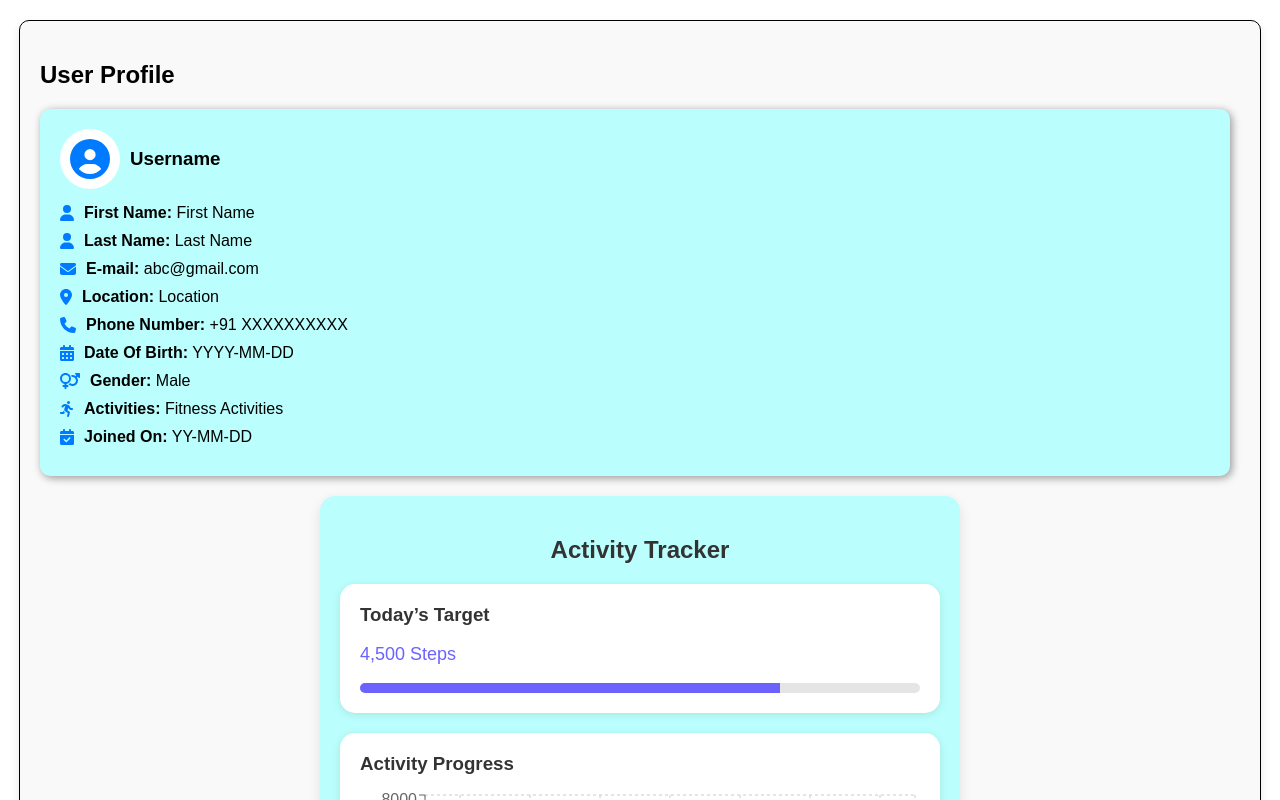
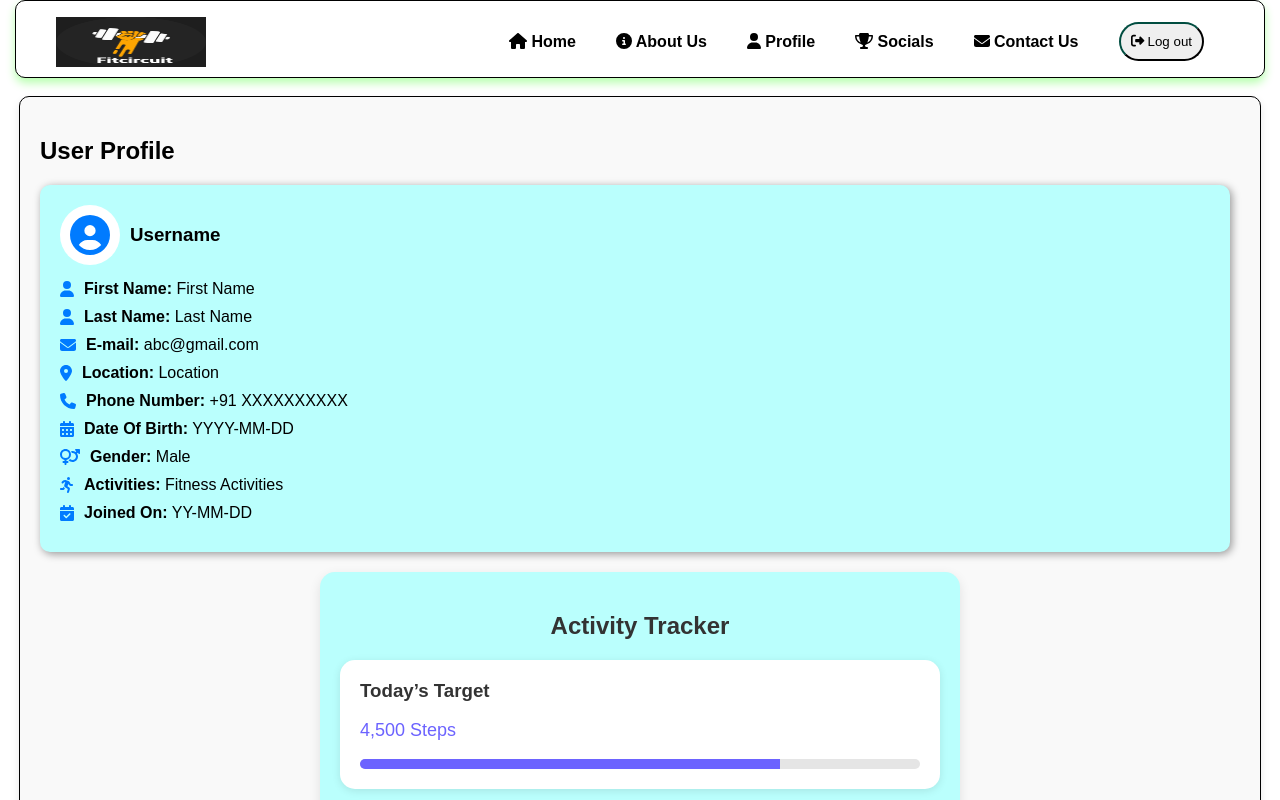
Before and after one commit to Abhinash-Padhi/SIH-FitCircuit, a React (Vite) app: page /profile in a window 1280 px wide. Shown: the top 800 px of the page. Built offline with nearby package versions, Linux system fonts and the light colour scheme.

Commit message:
Added Navbar

```diff
--- a/src/Profile.css
+++ b/src/Profile.css
@@ -6,6 +6,7 @@
   margin: 20px auto;
   box-shadow: 0 4px 8px rgba(0, 0, 0, 0.1);
   border: 1px solid black;
+  margin-top: 80px;
 }
 
 .profile-content {
--- a/src/Profile.jsx
+++ b/src/Profile.jsx
@@ -5,6 +5,7 @@ import './Profile.css';
 import { Link, useLocation } from 'react-router-dom';
 import ActivityTracker from './components/ActivityTracker';
 import Notifications from './components/Notifications';
+import Navbar from './components/Navbar';
 
 const Profile = () => {
   const location = useLocation();
@@ -22,16 +23,17 @@ const Profile = () => {
   };
 
   return (
-    <div className="profile-container">
+    <>
+    <Navbar />
+      <div className="profile-container">
       <h2>User Profile</h2>
       <div className="profile-content">
         <div className="profile-card">
           <div className="profile-header">
-            <FontAwesomeIcon icon={faUserCircle} className="profile-icon rounded-icon" /> {/* Rounded icon */}
+            <FontAwesomeIcon icon={faUserCircle} className="profile-icon rounded-icon" />
             <h3>{userData.username}</h3>
           </div>
           <div className="profile-info">
-            {/* Other info items remain unchanged */}
             <div className="info-item">
               <FontAwesomeIcon icon={faUser} />
               <span><b>First Name:</b> {userData.firstname}</span>
@@ -81,6 +83,7 @@ const Profile = () => {
         </Link>
       </div>
     </div>
+    </>
   );
 };
 
--- a/src/components/Navbar.css
+++ b/src/components/Navbar.css
@@ -0,0 +1,119 @@
+
+.pr1-body {
+    font-family: 'Arial', sans-serif;
+    height: 1vh;
+    background-color:#ffffff
+}
+.logo{
+    width: 150px;
+    height: 50px;
+    margin-bottom: 5px 0px;
+    padding-top: 10px;
+}
+#header{
+    display: flex;
+    align-items: center;
+    justify-content: space-between;
+    padding: 0px 40px;
+    background-color: #ffffff;
+    box-shadow: 0 5px 10px rgb(183, 255, 174);
+    z-index: 999;
+    position: fixed;
+    top: 0;
+    left: 0;
+    right: 0;
+    border-radius: 10px;
+    margin:0px 15px 15px 15px;
+    border: 1px solid black;
+}
+#navbar{
+    display: flex;
+    align-items: center;
+    justify-content: space-between;
+    padding-top: 5px;
+}
+#navbar li{
+    list-style: none;
+    padding: 0 20px;
+    position: relative;
+}
+#navbar li a{
+    text-decoration: none;
+    font-size: 16px;
+    font-weight: 600;
+    color: #000000;
+    transition: 0.2s ease;
+}
+#navbar button{
+    cursor: pointer;
+    padding: 10px 10px;
+    border-radius: 20px;
+    border-color: #004D40;
+}
+#navbar button:hover{
+    background-color: rgb(65, 206, 0);
+}
+#navbar li a:hover,
+#navbar li a.active{
+    color: rgb(54, 170, 0);
+}
+#navbar li a.active{
+    text-decoration: underline;
+}
+#mobile{
+    display: none;
+}
+#close{
+    display: none;
+}
+@media (max-width: 1060px){
+    #header{
+        padding: 5px 30px;
+    }
+    #navbar{
+        display: flex;
+        flex-direction: column;
+        align-items: flex-start;
+        justify-content: flex-start;
+        position: fixed;
+        top: 0;
+        right: -315px;
+        height: 100vh;
+        width: 300px;
+        background-color: #E3E6F3;
+        box-shadow: 0 40px 60px;
+        padding: 80px 0 0 10px;
+        transition: 0.3s ease;
+    }
+    #navbar li{
+        margin-bottom: 25px;
+    }
+    #mobile{
+        display: flex;
+    }
+    #mobile i{
+        font-size: 24px;
+        padding-left: 20px;
+        color: black;
+    }
+    #navbar.active{
+        right:0 ;
+    }
+    #close{
+        display: initial;
+        position: absolute;
+        top:35px;
+        left: 35px;
+        font-size: 24;
+        color: black;
+    }
+ }
+@media (max-width:450px){
+    #header{
+        padding: 10px 30px;
+    }
+    .logo{
+        width: 120px;
+        height: 40px;
+    }
+}
--- a/src/components/Navbar.jsx
+++ b/src/components/Navbar.jsx
@@ -1,11 +1,42 @@
-import React from 'react'
+import React, { useState } from 'react';
+import { BrowserRouter as Router, Link, useLocation } from 'react-router-dom';
+import './Navbar.css';
+import { FontAwesomeIcon } from '@fortawesome/react-fontawesome';
+import { faHome, faUser, faInfoCircle, faTrophy, faEnvelope, faSignOutAlt, faTimes, faOutdent } from '@fortawesome/free-solid-svg-icons';
+import logo from '../images/Logo.png'
 
 const Navbar = () => {
-  return (
-    <div>
+    const [isNavActive, setIsNavActive] = useState(false);
+    const location = useLocation();
 
-    </div>
-  )
-}
+    const handleBarClick = () => {
+        setIsNavActive(true);
+    };
 
-export default Navbar
+    const handleCloseClick = () => {
+        setIsNavActive(false);
+    };
+
+    return (
+        <div className="pr1-body">
+            <section id="header">
+                <a href="/"><img src={logo} alt="Logo" className="logo" /></a>
+                <div>
+                    <ul id="navbar" className={isNavActive ? 'active' : ''}>
+                        <li><Link className={location.pathname === '/Home' ? 'active' : ''} to="/Home"><FontAwesomeIcon icon={faHome} /> Home</Link></li>
+                        <li><Link className={location.pathname === '/About' ? 'active' : ''} to="/About"><FontAwesomeIcon icon={faInfoCircle} /> About Us</Link></li>
+                        <li><Link className={location.pathname === '/Profile' ? 'active' : ''} to="/Profile"><FontAwesomeIcon icon={faUser} /> Profile</Link></li>
+                        <li><Link className={location.pathname === '/Scocials' ? 'active' : ''} to="/Tour"><FontAwesomeIcon icon={faTrophy} /> Socials</Link></li>
+                        <li><Link className={location.pathname === '/Contact' ? 'active' : ''} to="/Contact"><FontAwesomeIcon icon={faEnvelope} /> Contact Us</Link></li>
+                        <li><Link className={location.pathname === '/Log out' ? 'active' : ''} to="/SignIn"><button><FontAwesomeIcon icon={faSignOutAlt} /> Log out</button></Link></li>
+                        <a href="#" id="close" onClick={handleCloseClick}><FontAwesomeIcon icon={faTimes} /></a>
+                    </ul>
+                </div>
+                <div id="mobile">
+                    <FontAwesomeIcon id="bar" icon={faOutdent} onClick={handleBarClick} />
+                </div>
+            </section>
+        </div>
+    );
+};
+export default Navbar;
```
Also changed, not shown: src/images/Logo.png (added).
